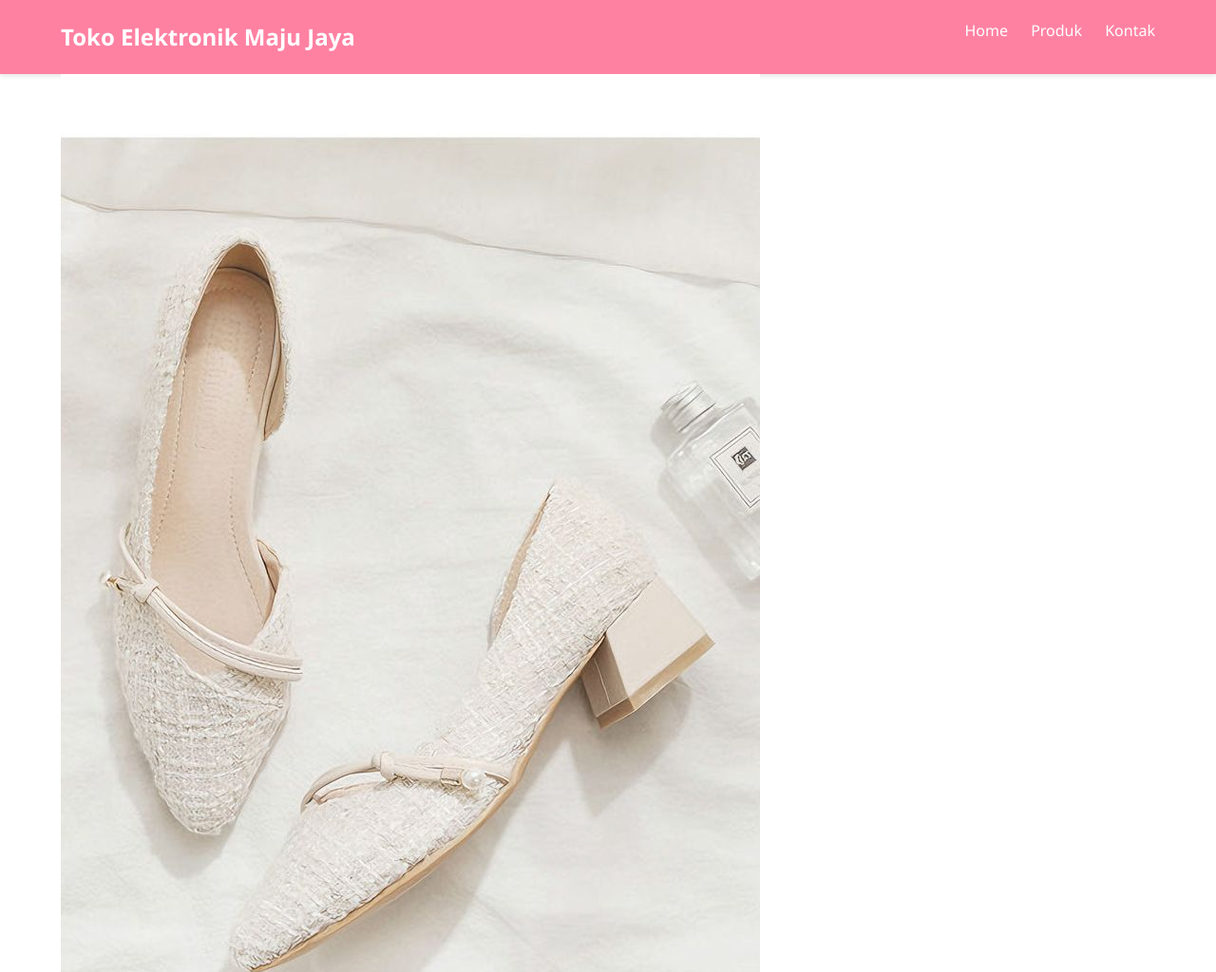
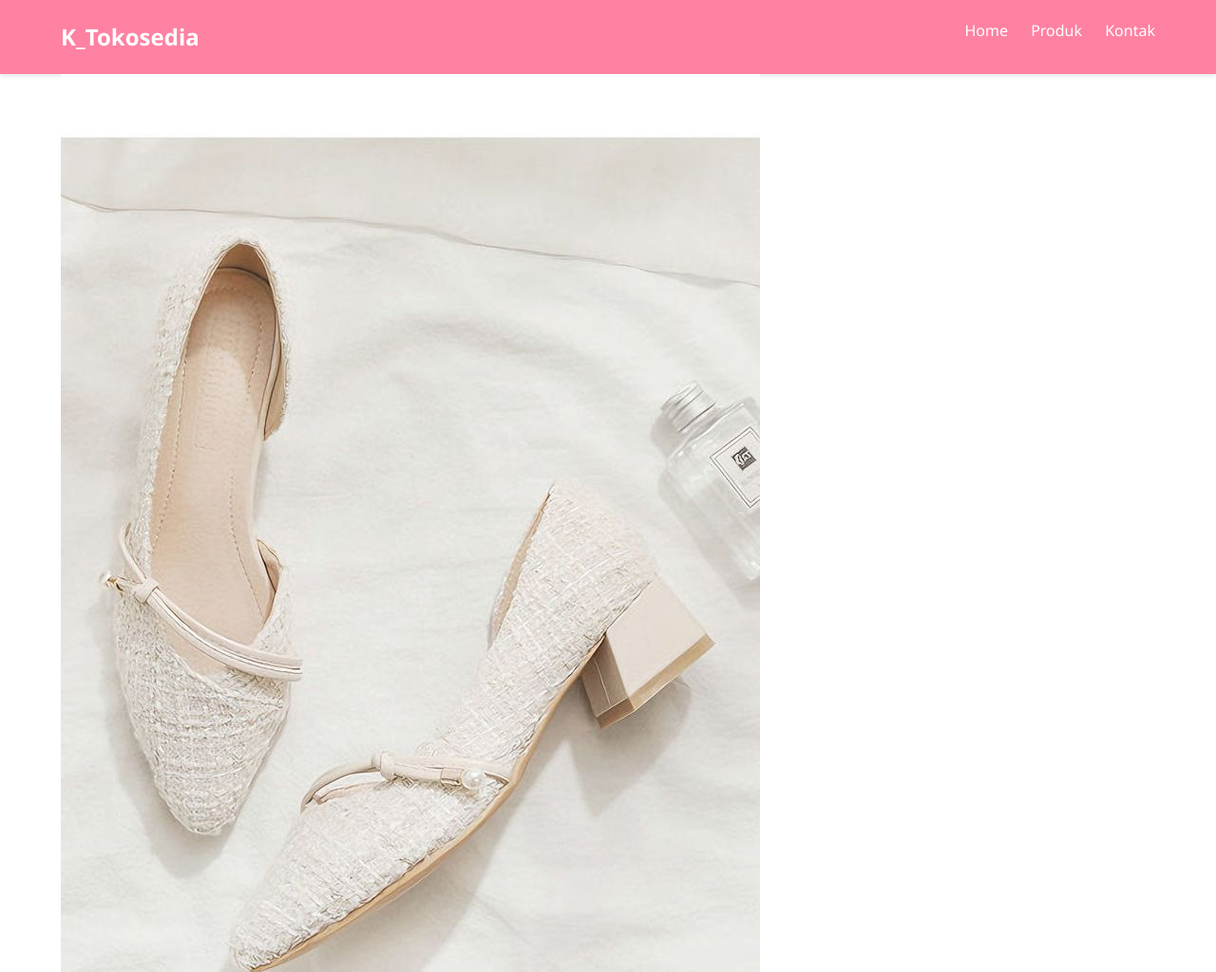
Before and after one commit to nlutfinqolbi7/20924780_UAS_ECOMMERCE_NENG-LUTFI, a plain HTML site: page products/product2.html in a window 1280 px wide. Shown: the top 1024 px of the page at 95% size. Drawn offline with Linux system fonts and the light colour scheme.

Commit message:
Update product2.html

```diff
--- a/products/product2.html
+++ b/products/product2.html
@@ -7,7 +7,7 @@
 <body>
     <header>
         <div class="container">
-            <h1>Toko Elektronik Maju Jaya</h1>
+            <h1>K_Tokosedia</h1>
             <nav>
                 <ul>
                     <li><a href="../index.html">Home</a></li>
```
